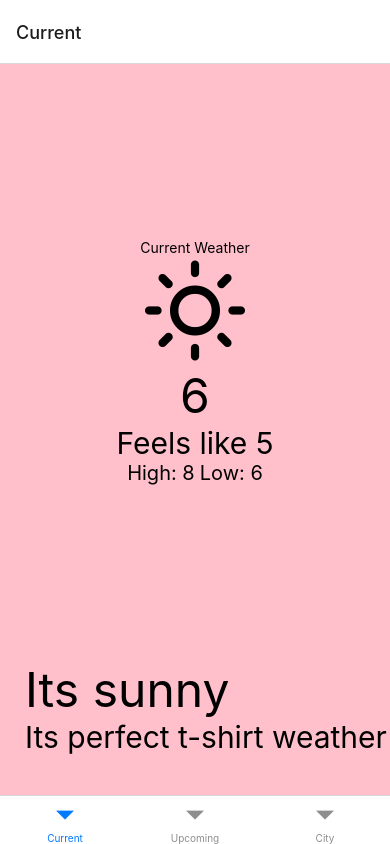
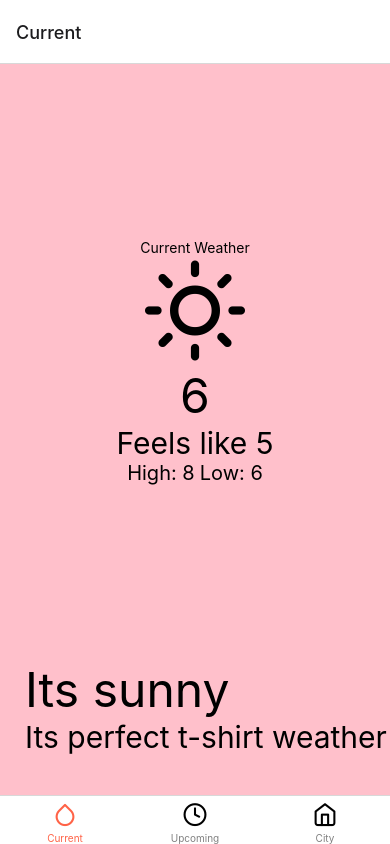
Before and after one commit to thadeusdev/WeatherApp, a React Native app: screen / in a window 390 px wide. Built offline with nearby package versions, Linux system fonts and the light colour scheme.

Commit message:
Styling our Tabs

```diff
--- a/App.js
+++ b/App.js
@@ -4,15 +4,45 @@
 import City from './src/screens/City'
 import { NavigationContainer } from '@react-navigation/native'
 import { createBottomTabNavigator } from '@react-navigation/bottom-tabs'
+import { Feather } from '@expo/vector-icons'
 
 const Tab = createBottomTabNavigator()
 const App = () => {
   return (
     <NavigationContainer>
-      <Tab.Navigator>
-        <Tab.Screen name={'Current'} component={CurrentWeather}/>
-        <Tab.Screen name={'Upcoming'} component={UpcomingWeather}/>
-        <Tab.Screen name={'City'} component={City}/>
+      <Tab.Navigator
+        screenOptions={{
+          tabBarActiveTintColor: 'tomato',
+          tabBarInactiveTintColor: 'gray'
+        }}
+      >
+        <Tab.Screen
+          name={'Current'}
+          component={CurrentWeather}
+          options={{
+            tabBarIcon: ({focused}) => (
+              <Feather name={'droplet'} size={25} color={focused ? 'tomato' : 'black'}/>
+            )
+          }}
+        />
+        <Tab.Screen
+          name={'Upcoming'}
+          component={UpcomingWeather}
+          options={{
+            tabBarIcon: ({focused}) => (
+              <Feather name={'clock'} size={25} color={focused ? 'tomato' : 'black'}/>
+            )
+          }}
+        />
+        <Tab.Screen
+          name={'City'}
+          component={City}
+          options={{
+            tabBarIcon: ({focused}) => (
+              <Feather name={'home'} size={25} color={focused ? 'tomato' : 'black'}/>
+            )
+          }}
+        />
       </Tab.Navigator>
     </NavigationContainer>
   )
```
